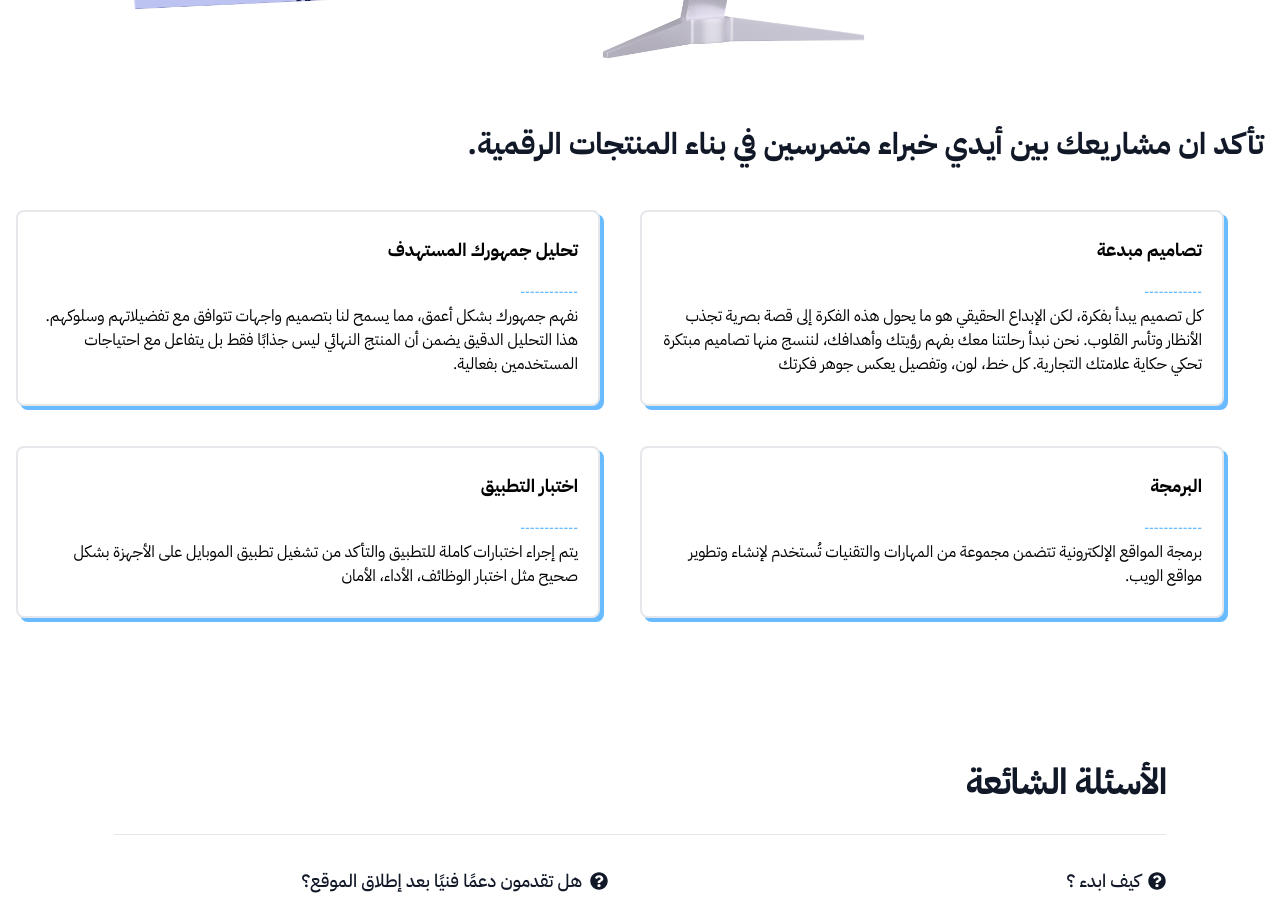
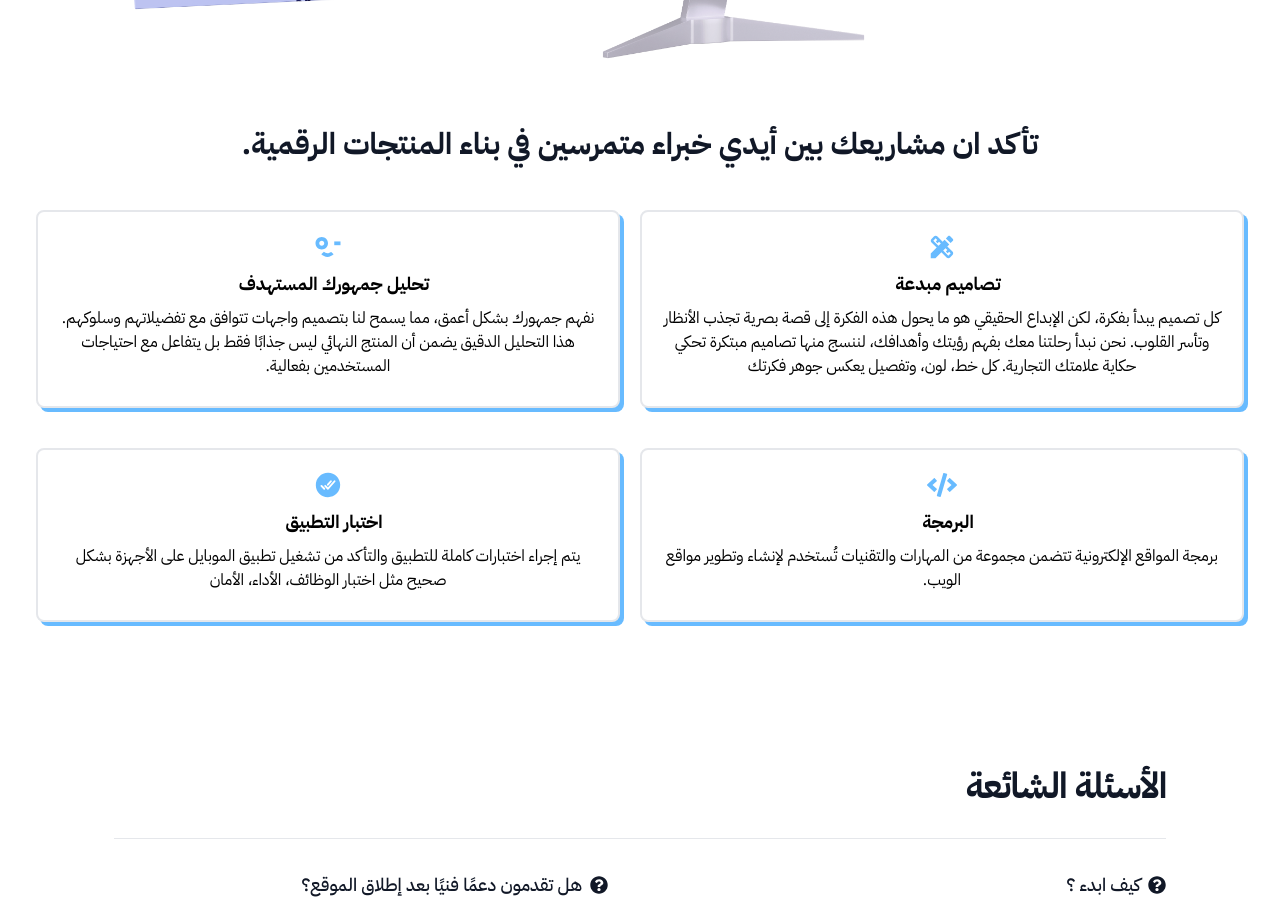
Before and after one commit to elkwawy/Team-Protfoilo, a React (Vite) app: page /services/web_services in a window 1280 px wide. Shown: the part 960-1873 px from the top of the page. Built offline with nearby package versions, Linux system fonts and the light colour scheme.

Commit message:
Updata Project

```diff
--- a/src/Languages/Arabic.jsx
+++ b/src/Languages/Arabic.jsx
@@ -13,8 +13,8 @@ export const Arabic = {
     "حقق مشروع أحلامك بمساعدتنا وابتكر موقعك وتطبيقك مع خبراء التكنولوجيا.",
   heroMainText:
     "في سوق مليء بالمنافسة، التفوق الرقمي هو ما يميز القادة عن غيرهم. نسعى من خلال حلولنا المخصصة لتطوير المواقع والتطبيقات إلى تحقيق أهدافك وضمان نمو رقمي مستدام.",
-  heroMainButton1: "عرض الخدمات",
-  heroMainButton2: "تواصل معنا",
+  heroMainButton1: "اكتشف من نحن",
+  heroMainButton2: "أنشئ موقعك معنا",
   // ourServices
 
   ourHomeServicesTitle: "خدماتنا",
--- a/src/Languages/English.jsx
+++ b/src/Languages/English.jsx
@@ -25,8 +25,8 @@ export const English = {
     "Bring your dream project to life with our expert help in web and app Dev.",
   heroMainText:
     "In a competitive market, digital excellence sets leaders apart. Our customized website and application development solutions focus on achieving your goals and ensuring sustainable digital growth.",
-  heroMainButton1: "Show services",
-  heroMainButton2: "Contact us",
+heroMainButton1: "Discover who we are",
+heroMainButton2: "Create your site with us",
   // ourServices
   ourHomeServicesTitle: "Our services",
   ourHomeServicesText:
--- a/src/components/Home/HeroSection.jsx
+++ b/src/components/Home/HeroSection.jsx
@@ -15,15 +15,15 @@ const HeroSection = () => {
   },[flag])
   return (
     <div className='flex relative overflow-hidden flex-col items-center justify-center gap-10 w-full h-[calc(100vh-72px)] '>
-        <div className='flex flex-col z-30 gap-10 mx-auto w-[85%] sm:w-2/3 md:w-1/2'>
+        <div className='flex flex-col z-30 gap-10 mx-auto mt-[-2.5rem] w-[85%] sm:w-2/3 md:w-1/2'>
           <div className='relative '>
             <h1 className='text-3xl sm:text-4xl text-center lg:text-6xl lg:leading-tight font-bold '>{t("heroMainTitle")}</h1>
             <FaCode className={`text-3xl md:text-4xl lg:text-5xl text-main-color trans  ${!flag ? "rotate-0" : flag && i18n.language == 'ar' ? "-rotate-[25deg]" : "rotate-[25deg]"} ${i18n.language == 'ar' ? "-left-4 md:-left-8 translate-x-1/2 xl:translate-x-0 xl:-left-10" : " right-4 md:-right-2 translate-x-1/2 xl:translate-x-0 xl:-right-5"} absolute -top-2 sm:-top-4 lg:-top-0 lg:-translate-y-1/2 xl:translate-y-0  xl:-top-6 `} />
           </div>
           <p className='text-center font-semibold text-gray-500'>{t("heroMainText")}</p>
-          <div className='flex gap-5 w-full justify-center'>
-            <Link className='trans bg-main-color text-white rounded-md hover:bg-hover-main-color px-5 py-2'>{t("heroMainButton1")}</Link>
-            <Link className='trans border-2 border-gray-300 hover:bg-gray-100 rounded-md    px-5 py-2'>{t("heroMainButton2")}</Link>
+          <div className='flex gap-5 mt- w-full justify-center'>
+            <Link to="/aboutUs"  className='trans bg-main-color text-white rounded-md hover:bg-hover-main-color px-5 py-2'>{t("heroMainButton1")}</Link>
+            <Link to="/contactUs" className='trans border-2 border-gray-300 hover:bg-gray-100 rounded-md    px-5 py-2'>{t("heroMainButton2")}</Link>
           </div>
         </div>
         <img src="/assets/images/home/waves.png" alt="" className={`w-full sm:w-10/12 -z-0   absolute  ${!flag ? "top-[150%] -right-[150%]" : flag && i18n.language == 'ar' ? "top-full right-0 scale-x-[-1]" : "top-full -left-0"} trans -translate-y-full `} />
--- a/src/components/ServiceItems.jsx
+++ b/src/components/ServiceItems.jsx
@@ -1,42 +1,48 @@
 import { t } from "i18next";
+import { CgDesignmodo } from "react-icons/cg";
+import { FaCode } from "react-icons/fa";
+import { IoCheckmarkDoneCircle } from "react-icons/io5";
+import { MdDesignServices } from "react-icons/md";
 
 function ServiceItems() {
   return (
     <div className="relative flex flex-col justify-between h-full max-w-screen-xl px-4 mx-auto xl: mt-5">
-      <h2 className="mb-12 text-3xl font-extrabold leading-tight text-gray-900">
+      <h2 className="mb-12 text-3xl text-center font-extrabold leading-tight text-gray-900">
         {t("servTitleSection3")}
       </h2>
 
       <div className="w-full">
         <div className="flex flex-col w-full mb-10 sm:flex-row">
           <div className="w-full mb-10 sm:mb-0 sm:w-1/2">
-            <div className="relative h-full ml-0 mr-0 sm:mr-10">
+            <div className="relative h-full ml-0 mr-0 sm:mr-5">
               <span className="absolute top-0 left-0 w-full h-full mt-1 ml-1 bg-main-color  rounded-lg"></span>
-              <div className="relative h-full p-5 bg-white border-2 bg-main-color  rounded-lg">
-                <div className="flex items-center -mt-1">
+              <div className="relative h-full p-5 bg-white border-2 bg-main-color text-center  rounded-lg">
+                <MdDesignServices
+                  className="text-main-color m-auto"
+                  size={30}
+                />
+
+                <div>
                   <h3 className="my-2 ml-3 text-lg font-bold text-black">
                     {t("servTitleSection3h1")}
                   </h3>
                 </div>
-                <p className="mt-3 mb-1 text-xs font-medium text-main-color  uppercase">
-                  ------------
-                </p>
+
                 <p className="mb-2 text-black">{t("servTitleSection3p1")}</p>
               </div>
             </div>
           </div>
           <div className="w-full sm:w-1/2">
-            <div className="relative h-full ml-0 md:mr-10">
+            <div className="relative h-full ml-0 sm:mr-5 sm:ml-5">
               <span className="absolute top-0 left-0 w-full h-full mt-1 ml-1 bg-main-color  rounded-lg"></span>
-              <div className="relative h-full p-5 bg-white border-2 bg-main-color  rounded-lg">
-                <div className="flex items-center -mt-1">
+              <div className="relative h-full p-5 bg-white border-2 bg-main-color text-center  rounded-lg">
+                <CgDesignmodo className="text-main-color m-auto" size={30} />
+                <div>
                   <h3 className="my-2 ml-3 text-lg font-bold text-black">
                     {t("servTitleSection3h2")}
                   </h3>
                 </div>
-                <p className="mt-3 mb-1 text-xs font-medium text-main-color  uppercase">
-                  ------------
-                </p>
+
                 <p className="mb-2 text-black">{t("servTitleSection3p2")}</p>
               </div>
             </div>
@@ -44,33 +50,35 @@ function ServiceItems() {
         </div>
         <div className="flex flex-col w-full mb-5 sm:flex-row">
           <div className="w-full mb-10 sm:mb-0 sm:w-1/2">
-            <div className="relative h-full ml-0 mr-0 sm:mr-10">
+            <div className="relative h-full ml-0 mr-0 sm:mr-5">
               <span className="absolute top-0 left-0 w-full h-full mt-1 ml-1 bg-main-color rounded-lg"></span>
-              <div className="relative h-full p-5 bg-white border-2 bg-main-color  rounded-lg">
-                <div className="flex items-center -mt-1">
+              <div className="relative h-full p-5 bg-white border-2 bg-main-color text-center  rounded-lg">
+                <FaCode className="text-main-color m-auto" size={30} />
+                <div>
                   <h3 className="my-2 ml-3 text-lg font-bold text-black">
                     {t("servTitleSection3h3")}
                   </h3>
                 </div>
-                <p className="mt-3 mb-1 text-xs font-medium text-main-color  uppercase">
-                  ------------
-                </p>
+
                 <p className="mb-2 text-black">{t("servTitleSection3p3")}</p>
               </div>
             </div>
           </div>
           <div className="w-full mb-10 sm:mb-0 sm:w-1/2">
-            <div className="relative h-full ml-0 mr-0 sm:mr-10">
+            <div className="relative h-full  mr-0 sm:mr-5 ml-5">
               <span className="absolute top-0 left-0 w-full h-full mt-1 ml-1 bg-main-color rounded-lg"></span>
-              <div className="relative h-full p-5 bg-white border-2 bg-main-color rounded-lg">
-                <div className="flex items-center -mt-1">
+              <div className="relative h-full p-5 bg-white border-2 bg-main-color text-center rounded-lg">
+                <IoCheckmarkDoneCircle
+                  className="text-main-color m-auto"
+                  size={30}
+                />
+
+                <div>
                   <h3 className="my-2 ml-3 text-lg font-bold text-black">
                     {t("servTitleSection3h4")}
                   </h3>
                 </div>
-                <p className="mt-3 mb-1 text-xs font-medium text-main-color uppercase">
-                  ------------
-                </p>
+
                 <p className="mb-2 text-black">{t("servTitleSection3p4")}</p>
               </div>
             </div>
--- a/src/components/commonInServices/ServiceProjects.jsx
+++ b/src/components/commonInServices/ServiceProjects.jsx
@@ -17,14 +17,15 @@ const ServiceProjects = () => {
     const projects = [
         {pic:'/assets/images/services/projects/project2.webp', title: "project1", details: "sdklahdjsbxkabckhavchavshkdbka asdvas a sdbhabkca asbdkhasb mab basdbksds", techs: ['react', 'tailwind', "router", 'figma'] },
         {pic:'/assets/images/services/projects/GYM2.webp', title: "project2", details: "sdklahdjsbxkabckhavchavshkdbka asdvas a sdbhabkca asbdkhasb mab basdbksds", techs: ['react', 'tailwind', "router", 'figma'] },
-        {pic:'/assets/images/services/projects/Honey2.webp', title: "project3", details: "sdklahdjsbxkabckhavchavshkdbka asdvas a sdbhabkca asbdkhasb mab basdbksds", techs: ['react', 'tailwind', "router", 'figma'] },
+        {pic:'/assets/images/services/projects/GYM2.webp', title: "project3", details: "sdklahdjsbxkabckhavchavshkdbka asdvas a sdbhabkca asbdkhasb mab basdbksds", techs: ['react', 'tailwind', "router", 'figma'] },
+        {pic:'/assets/images/services/projects/Honey2.webp', title: "project4", details: "sdklahdjsbxkabckhavchavshkdbka asdvas a sdbhabkca asbdkhasb mab basdbksds", techs: ['react', 'tailwind', "router", 'figma'] },
     ]
     return (
-        <div className='w-full flex flex-col gap-12 '>
-            <h1 className='text-3xl sm:text-4xl md:text-5xl font-bold sm:w-3/4 lg:w-2/3'>{t("serviceProjectsTitle")} <span className='text-main-color'>{i18n.language == 'ar' ? prefix.ar : prefix.en}</span></h1>
-            <div className='flex flex-col gap-12 '>
+        <div className='w-full flex flex-col gap-12 myD'>
+            <h1 className='text-3xl sm:text-4xl md:text-5xl font-bold sm:w-3/4 lg:w-2/3 '>{t("serviceProjectsTitle")} <span className='text-main-color'>{i18n.language == 'ar' ? prefix.ar : prefix.en}</span></h1>
+            <div className='grid grid-cols-1 lg:grid-cols-2 gap-12 '>
                 {projects.map((project, index) => (
-                        <div  key={project.title} className={`flex  w-full flex-col-reverse gap-8 sm:gap-0 items-center sm:items-start sm:flex-row justify-between p-3 sm:p-5  trans rounded-md  border-[1px]`}>
+                        <div  key={project.title} className={`flex bg-color-white w-full flex-col-reverse gap-8 sm:gap-0 items-center sm:items-start sm:flex-row justify-between p-3 sm:p-5  trans rounded-md  border-[1px]`}>
                             <div className='flex  flex-col  gap-5'>
                                 <h2 className="text-2xl font-bold">{project.title}</h2>
                                 <p className='sm:w-3/4  text-gray-500'>{project.details}</p>
--- a/src/pages/Services/UiUx.jsx
+++ b/src/pages/Services/UiUx.jsx
@@ -4,9 +4,10 @@ import uibanner from "../../../public/assets/images/uibanner.webp";
 import { FaArrowRightLong } from "react-icons/fa6";
 import ServiceItems from "../../components/ServiceItems";
 import { FaQuestionCircle } from "react-icons/fa";
+import ServiceProjects from "../../components/commonInServices/ServiceProjects";
 function Services() {
   return (
-    <section className="bg-white">
+    <section className="">
       <div className="gap-16 items-center">
         <div className="relative font-light py-20 flex flex-col justify-center items-center text-gray-500 sm:text-lg">
           <div className="absolute inset-0">
@@ -48,9 +49,10 @@ function Services() {
       </div>
 
       <ServiceItems />
+      <div className="containerD">
+        <ServiceProjects />
 
-      <div className="bg-white myD">
-        <div className="containerD px-4 mx-auto max-w-screen-xl sm:py-16 lg:px-6">
+        <div className="myD bg-color-white p-8 rounded-lg shadow border border-gray-100">
           <h2 className="mb-8 text-4xl tracking-tight font-extrabold text-gray-900 ">
             {t("servTitleSection5")}
           </h2>
```
Also changed, not shown: src/pages/about/About.jsx (+75 -71 lines).
